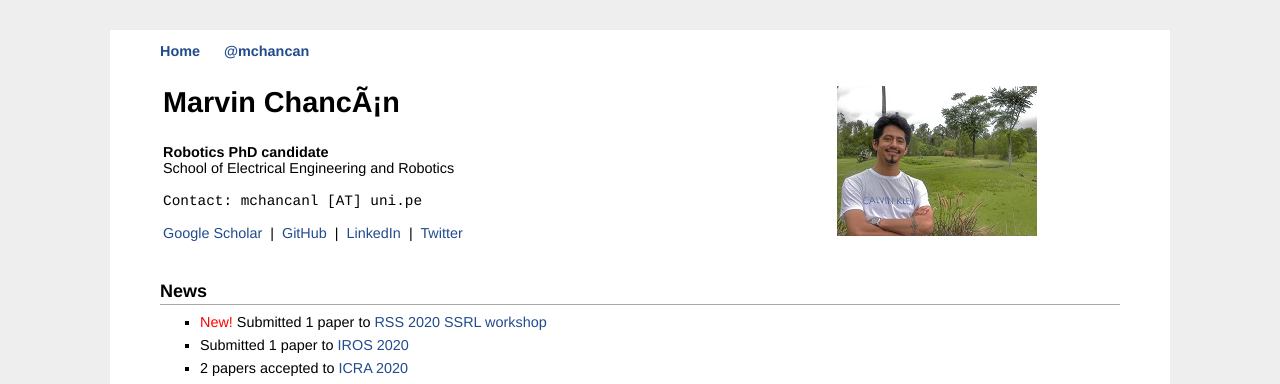
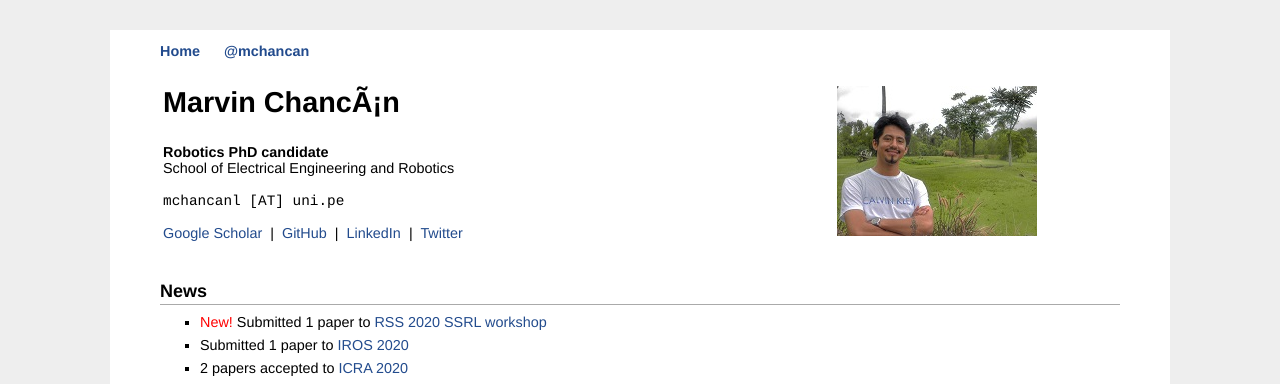
Before and after one commit to mchancan/mchancan.github.io, a Jekyll site: the page built from index.html, in a window 1280 px wide and 900 px high. Shown: the top 384 px of the window. Built offline with Jekyll 4.4.1, drawn with Linux system fonts in a browser that asks for light colours; comment, search, counter and statistics services are not loaded.

Commit message:
Update index.html

```diff
--- a/index.html
+++ b/index.html
@@ -14,7 +14,7 @@ title: Marvin's Homepage
 				<b>Robotics PhD candidate</b></br>
 				School of Electrical Engineering and Robotics </br>
 				</br>
-				<font face="courier">Contact: mchancanl [AT] uni.pe </font></a>
+				<font face="courier">mchancanl [AT] uni.pe </font></a>
 				</br>
 				</br>
 				<p align="left">
```
